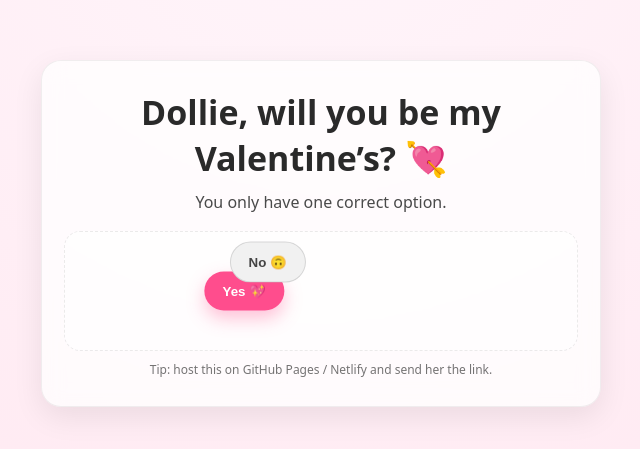
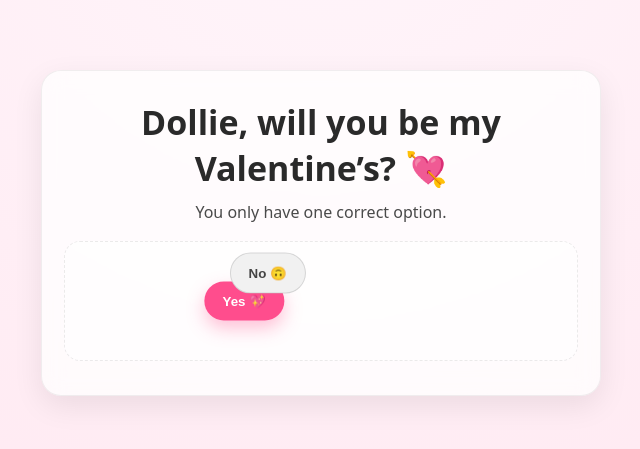
Before and after one commit to manik-kamra/valentine, a plain HTML site: page index.html in a window 1280 px wide. Shown: the part 167-616 px from the top of the page, without its empty margins (319-959 px from the left). Drawn offline with Linux system fonts and the light colour scheme.

Commit message:
Update index.html

```diff
--- a/index.html
+++ b/index.html
@@ -132,8 +132,6 @@
       <div id="resultText"></div>
     </div>
 
-    <div class="tiny">Tip: host this on GitHub Pages / Netlify and send her the link.</div>
-  </div>
 
   <script>
     const stage = document.getElementById("stage");
```
